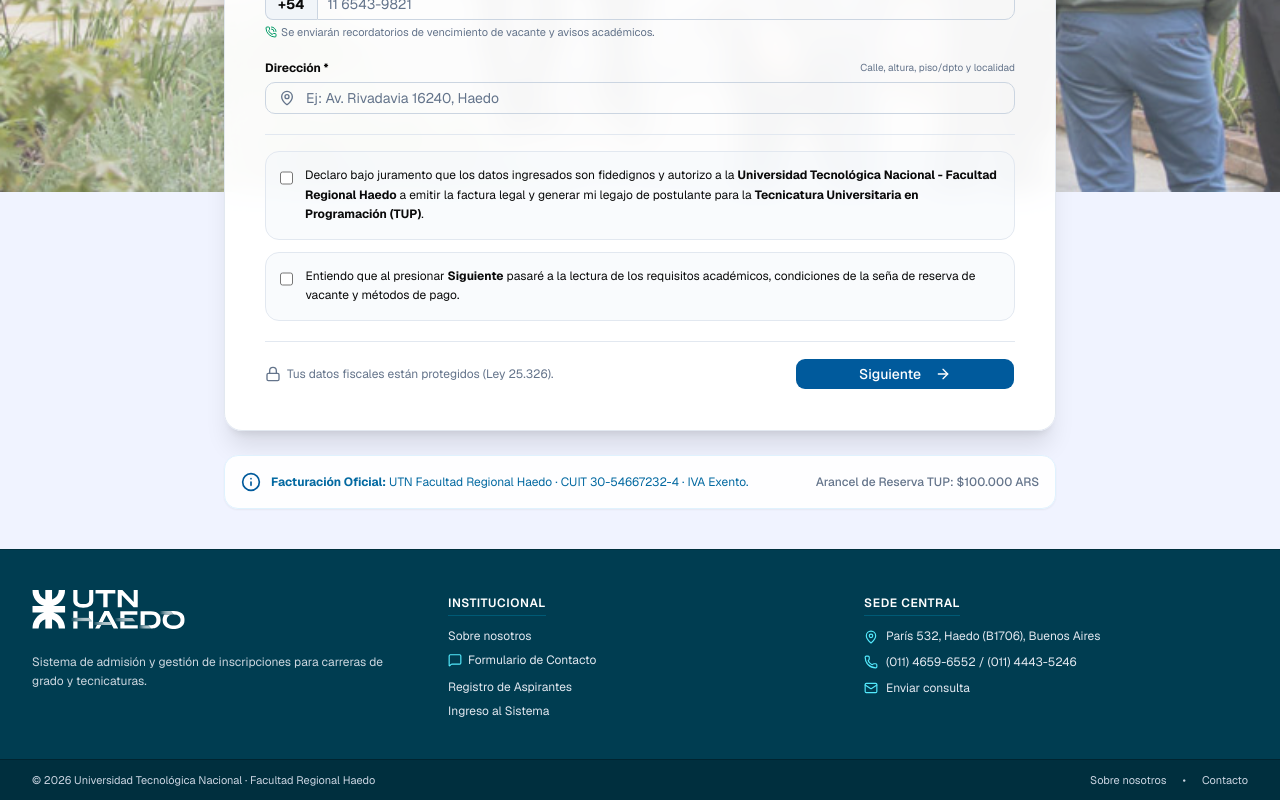
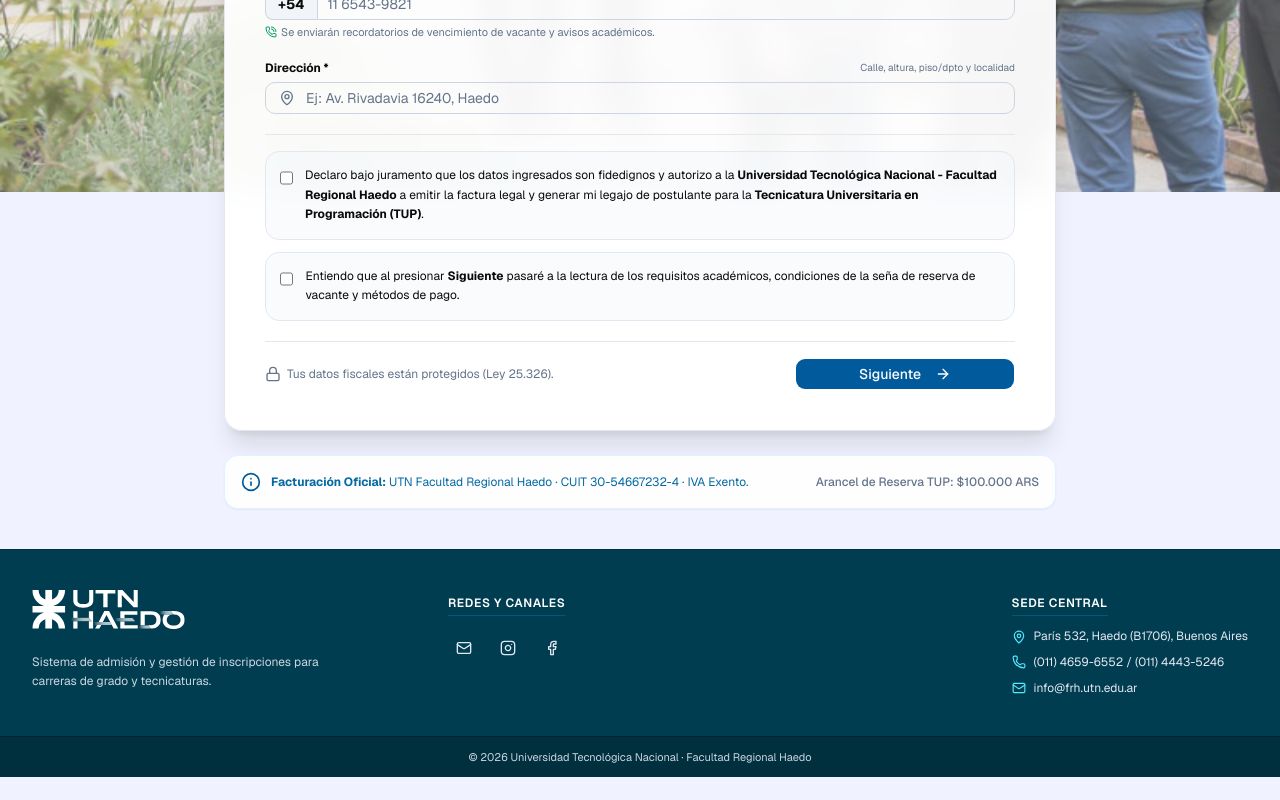
Before and after one commit to Sergiotsk/TFI, a Next.js app in the folder src/apps/web/: page /aspirante/inscripcion in a window 1280 px wide. Shown: the part 608-1408 px from the top of the page. After the commit the page ends 1385 px from the top, so only its background shows below. Built offline with nearby package versions, Linux system fonts and the light colour scheme.

Commit message:
feat(ui): ajustes en header, footer y schema de inscripcion

```diff
--- /dev/null
+++ b/src/apps/web/app/aspirante/inscripcion/action.ts
@@ -0,0 +1,21 @@
+// src/apps/web/app/aspirante/inscripcion/actions.ts
+'use server'
+
+import { CargaDatosSchema, type CargaDatosInput } from '@/http/schemas/carga-datos.schema'
+// Acá se importa el caso de uso o el composition root configurado
+// ej: import { registrarAspiranteUseCase } from '@/composition-root'
+
+export async function guardarDatosInscripcionAction(datos: CargaDatosInput) {
+  const validacion = CargaDatosSchema.safeParse(datos)
+  if (!validacion.success) {
+    return { ok: false, error: 'Datos inválidos' }
+  }
+
+  try {
+    // Se ejecuta el caso de uso de registro o actualización de perfil
+    // await registrarAspiranteUseCase.ejecutar(validacion.data)
+    return { ok: true }
+  } catch (err: any) {
+    return { ok: false, error: err.message || 'Error al guardar los datos' }
+  }
+}
--- a/src/apps/web/components/layout/footer-institucional.tsx
+++ b/src/apps/web/components/layout/footer-institucional.tsx
@@ -1,7 +1,44 @@
 // src/apps/web/components/layout/footer-institucional.tsx
 import Link from "next/link";
-import { MapPin, Phone, Mail, MessageSquare } from "lucide-react";
+import { MapPin, Phone, Mail } from "lucide-react";
 import Image from "next/image";
+
+function InstagramIcon({ className = "w-4 h-4" }: { className?: string }) {
+  return (
+    <svg
+      role="img"
+      viewBox="0 0 24 24"
+      fill="none"
+      stroke="currentColor"
+      strokeWidth="2"
+      strokeLinecap="round"
+      strokeLinejoin="round"
+      className={className}
+    >
+      <rect width="20" height="20" x="2" y="2" rx="5" ry="5" />
+      <path d="M16 11.37A4 4 0 1 1 12.63 8 4 4 0 0 1 16 11.37z" />
+      <line x1="17.5" x2="17.51" y1="6.5" y2="6.5" />
+    </svg>
+  );
+}
+
+function FacebookIcon({ className = "w-4 h-4" }: { className?: string }) {
+  return (
+    <svg
+      role="img"
+      viewBox="0 0 24 24"
+      fill="none"
+      stroke="currentColor"
+      strokeWidth="2"
+      strokeLinecap="round"
+      strokeLinejoin="round"
+      className={className}
+    >
+      <path d="M18 2h-3a5 5 0 0 0-5 5v3H7v4h3v8h4v-8h3l1-4h-4V7a1 1 0 0 1 1-1h3z" />
+    </svg>
+  );
+}
+
 export function FooterInstitucional() {
   const anioActual = new Date().getFullYear();
 
@@ -9,9 +46,9 @@
     <footer className="w-full bg-[#003d51] text-slate-100 border-t border-[#002f3e]">
       {/* Contenedor principal */}
       <div className="max-w-7xl mx-auto px-4 sm:px-6 lg:px-8 py-10">
-        <div className="grid grid-cols-1 md:grid-cols-3 gap-8">
+        <div className="grid grid-cols-1 md:grid-cols-3 gap-8 items-start">
 
-          {/* Columna 1: Identidad Institucional con Logo Oficial */}
+          {/* Columna 1: Logo Oficial e Identidad */}
           <div className="space-y-3">
             <Link href="/" className="inline-block">
               <Image
@@ -23,55 +60,55 @@
                 priority
               />
             </Link>
-              <p className="text-xs text-slate-200/90 leading-relaxed pt-1">
+            <p className="text-xs text-slate-200/90 leading-relaxed pt-1 max-w-xs">
               Sistema de admisión y gestión de inscripciones para carreras de grado y tecnicaturas.
             </p>
           </div>
 
-          {/* Columna 2: Navegación y Landing */}
+          {/* Columna 2: Fila con los 3 logos (Mail, Instagram, Facebook) */}
           <div>
             <h4 className="text-white font-semibold text-xs uppercase tracking-wider mb-3 border-b border-[#005a75] pb-1 inline-block">
-              Institucional
+              Redes y Canales
             </h4>
-            <ul className="space-y-2 text-xs text-slate-200">
-              <li>
-                <Link
-                  href="/"
-                  className="hover:text-cyan-300 transition-colors"
+            <div className="flex items-center gap-3 pt-1">
+              {/* Logo Mail */}
+              <a
+                href="mailto:info@frh.utn.edu.ar"
+                aria-label="Enviar correo"
+                className="text-slate-200 hover:text-cyan-300 transition-colors p-2 rounded-md hover:bg-[#002f3e]"
+                title="Correo institucional"
               >
-                  Sobre nosotros
-                </Link>
-              </li>
-              <li>
-                <Link
-                  href="/#contacto"
-                  className="hover:text-cyan-300 transition-colors inline-flex items-center gap-1.5"
+                <Mail className="w-4 h-4" />
+              </a>
+
+              {/* Logo Instagram */}
+              <a
+                href="https://www.instagram.com/utn.frh/"
+                target="_blank"
+                rel="noopener noreferrer"
+                aria-label="Instagram UTN FRH"
+                className="text-slate-200 hover:text-cyan-300 transition-colors p-2 rounded-md hover:bg-[#002f3e]"
+                title="Instagram"
               >
-                  <MessageSquare className="w-3.5 h-3.5 text-cyan-300" />
-                  Formulario de Contacto
-                </Link>
-              </li>
-              <li>
-                <Link
-                  href="/registro"
-                  className="hover:text-cyan-300 transition-colors"
+                <InstagramIcon className="w-4 h-4" />
+              </a>
+
+              {/* Logo Facebook */}
+              <a
+                href="https://www.facebook.com/utnfrhaedo"
+                target="_blank"
+                rel="noopener noreferrer"
+                aria-label="Facebook UTN FRH"
+                className="text-slate-200 hover:text-cyan-300 transition-colors p-2 rounded-md hover:bg-[#002f3e]"
+                title="Facebook"
               >
-                  Registro de Aspirantes
-                </Link>
-              </li>
-              <li>
-                <Link
-                  href="/login"
-                  className="hover:text-cyan-300 transition-colors"
-                >
-                  Ingreso al Sistema
-                </Link>
-              </li>
-            </ul>
+                <FacebookIcon className="w-4 h-4" />
+              </a>
+            </div>
           </div>
 
-          {/* Columna 3: Contacto y Sede */}
-          <div>
+          {/* Columna 3: Sede Central con el mail debajo del teléfono */}
+          <div className="md:justify-self-end">
             <h4 className="text-white font-semibold text-xs uppercase tracking-wider mb-3 border-b border-[#005a75] pb-1 inline-block">
               Sede Central
             </h4>
@@ -86,12 +123,12 @@
               </li>
               <li className="flex items-center gap-2">
                 <Mail className="w-3.5 h-3.5 text-cyan-300 shrink-0" />
-                <Link
-                  href="/#contacto"
+                <a
+                  href="mailto:info@frh.utn.edu.ar"
                   className="hover:text-cyan-300 transition-colors"
                 >
-                  Enviar consulta
-                </Link>
+                  info@frh.utn.edu.ar
+                </a>
               </li>
             </ul>
           </div>
@@ -99,21 +136,12 @@
         </div>
       </div>
 
-      {/* Barra Inferior */}
+      {/* Barra Inferior Centrada */}
       <div className="bg-[#002f3e] border-t border-[#002430] py-3">
-        <div className="max-w-7xl mx-auto px-4 sm:px-6 lg:px-8 flex flex-col sm:flex-row items-center justify-between text-[11px] text-slate-300 gap-2">
-          <span>
+        <div className="max-w-7xl mx-auto px-4 sm:px-6 lg:px-8 text-center">
+          <p className="text-[11px] text-slate-300">
             © {anioActual} Universidad Tecnológica Nacional · Facultad Regional Haedo
-          </span>
-          <div className="flex items-center gap-4">
-            <Link href="/" className="hover:text-white transition-colors">
-              Sobre nosotros
-            </Link>
-            <span>•</span>
-            <Link href="/#contacto" className="hover:text-white transition-colors">
-              Contacto
-            </Link>
-          </div>
+          </p>
         </div>
       </div>
     </footer>
--- a/src/apps/web/components/layout/header-institucional.tsx
+++ b/src/apps/web/components/layout/header-institucional.tsx
@@ -25,7 +25,7 @@
           </div>
           <div className="mx-2 hidden h-6 w-px bg-border md:block" />
           <div className="hidden text-xs text-muted-foreground md:block">
-            <span className="font-semibold text-foreground">Portal de Ingresantes</span> · Cohorte 2026
+            <span className="font-semibold text-foreground">Portal de Ingresantes</span>
           </div>
         </Link>
 
```
Also changed, not shown: src/apps/web/http/schemas/carga-datos.schema.ts (line endings or trailing spaces). Lines whose indentation alone changed are shown as unchanged.
